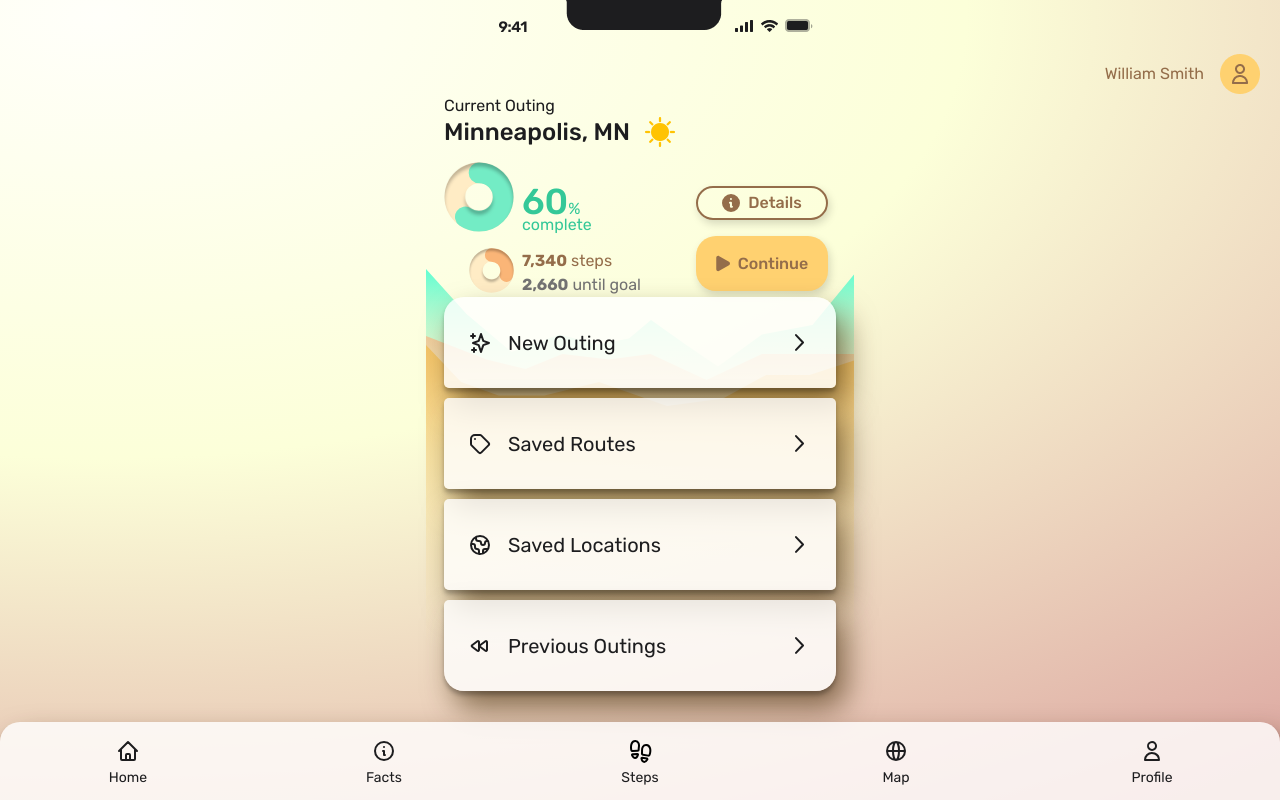
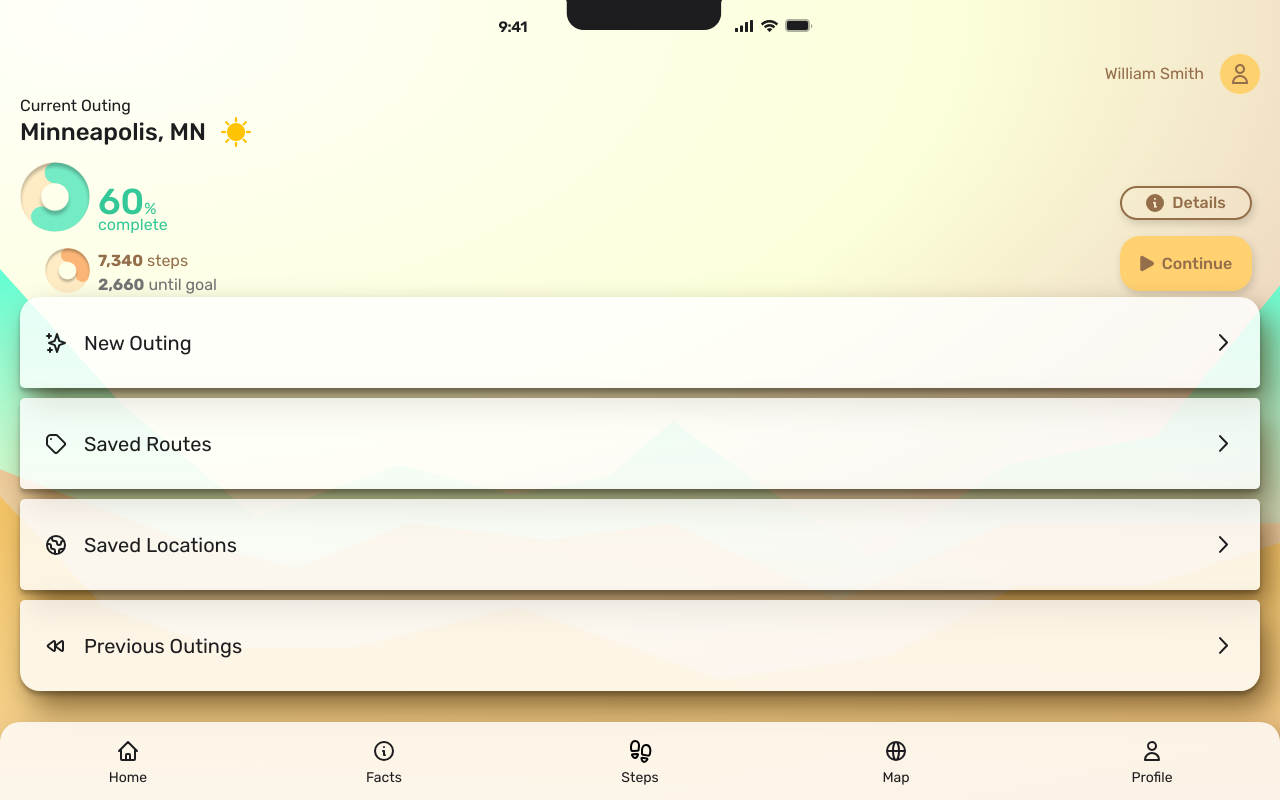
Before and after one commit to MooKorea/walkit, a Next.js app: page /dashboard in a window 1280 px wide. Shown: the top 800 px of the page. Built offline with nearby package versions, Linux system fonts and the light colour scheme.

Commit message:
responsive fixes

```diff
--- a/src/components/Mountains.tsx
+++ b/src/components/Mountains.tsx
@@ -1,12 +1,10 @@
-export default function Mountains({className} : {className:string}) {
+export default function Mountains({...props} : React.BaseHTMLAttributes<SVGElement>) {
   return (
     <svg
       xmlns="http://www.w3.org/2000/svg"
-      width="428"
-      height="380"
       fill="none"
       viewBox="0 0 428 380"
-      className={className}
+      {...props}
     >
       <path
         fill="url(#paint0_linear_186_1440)"
--- a/src/components/navigation/Navigation.tsx
+++ b/src/components/navigation/Navigation.tsx
@@ -17,7 +17,7 @@ export default function Navigation() {
 
   if (exclude.includes(pathname)) return null;
   return (
-    <nav className={"flex fixed bottom-0 h-[78px] w-full " + white}>
+    <nav className={"flex fixed bottom-0 h-[78px] z-10 w-full " + white}>
       <NavButton href="/dashboard" label="Home" icon={<HomeIcon />} />
       <NavButton href="/dashboard" label="Facts" icon={<FactsIcon />} />
       <NavButton href="/dashboard" label="Steps" icon={<StepsIcon />} />
--- a/tailwind.config.ts
+++ b/tailwind.config.ts
@@ -25,7 +25,7 @@ const config: Config = {
       },
       spacing: {
         buttonHeight: "59px",
-        panelWidth: "392px"
+        panelWidth: "calc(100vw - 2.5rem)"
       },
       boxShadow: {
         panel: "0px 4px 4px rgba(0, 0, 0, 0.25), 10px 17px 29.4px rgba(62, 37, 0, 0.6)",
```
